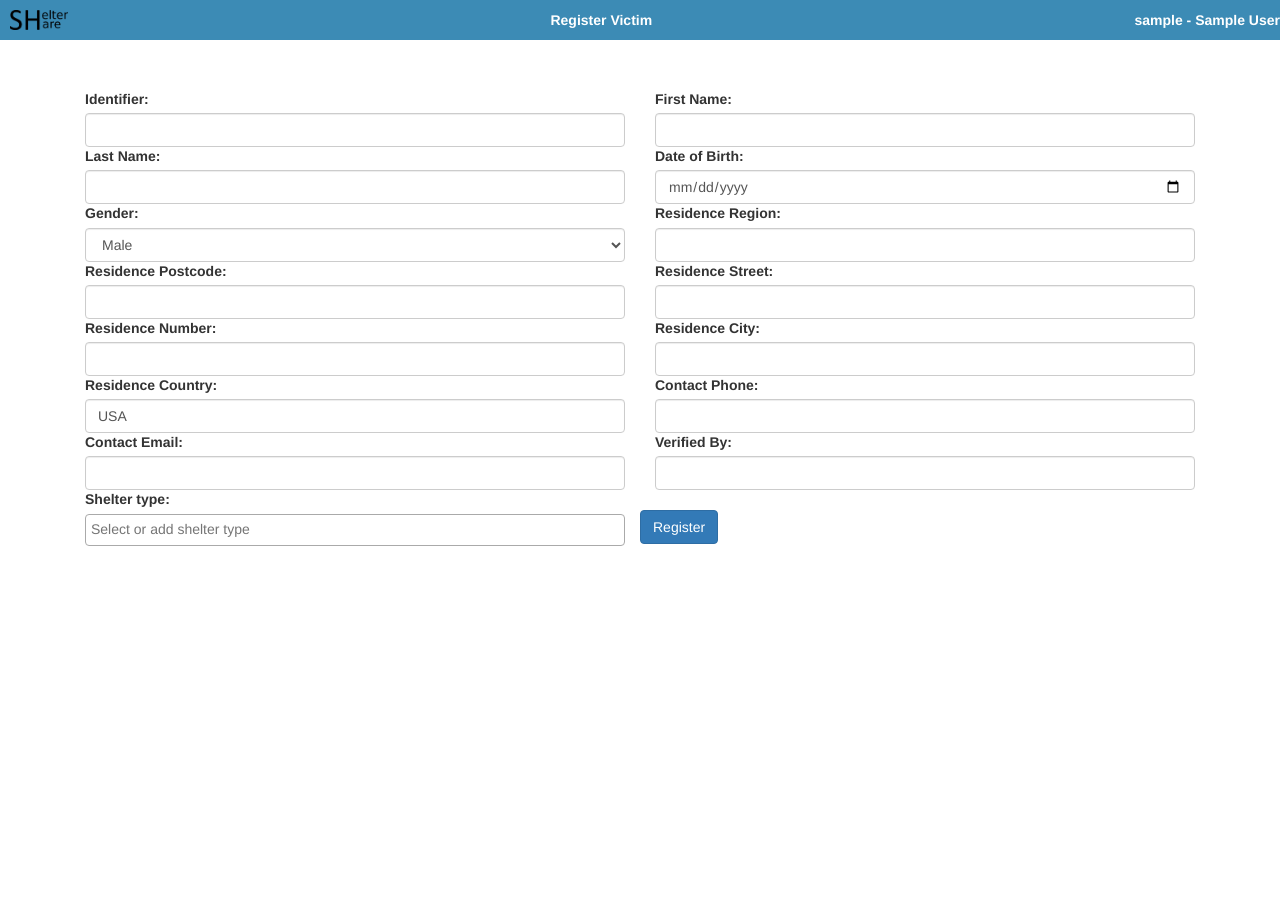
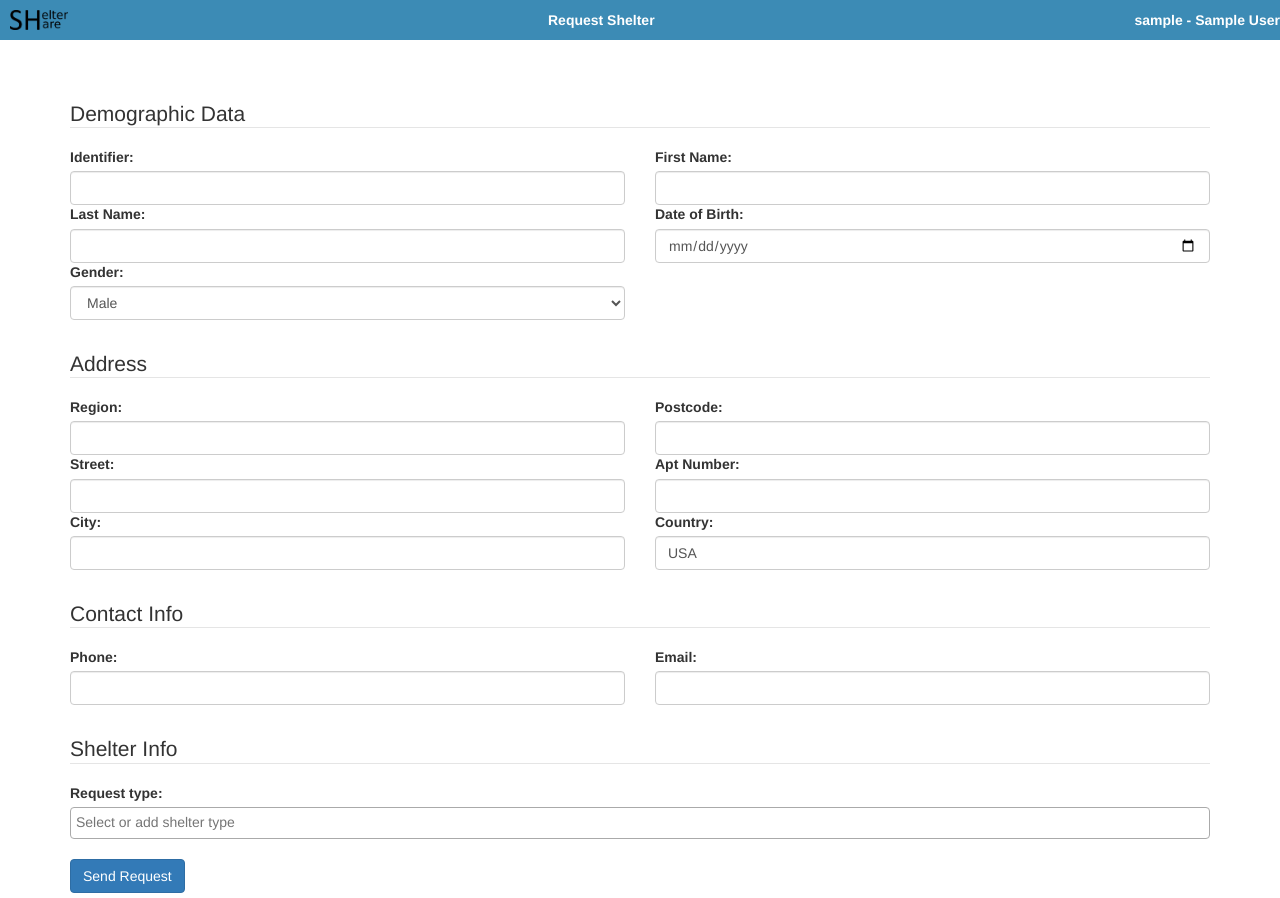
Before and after one commit to zsucic/sheltershare, a Django app: template shshproj/shshapp/templates/shshapp/registerVictim.html in a window 1280 px wide. Before the commit the page ends 546 px from the top, so only its background shows below. Run offline with Django 5.2, Linux system fonts and the light colour scheme; the template is opened without the code that fills it: values that come from a table or form of the project are taken from there, others are empty; the visitor is signed in with stand-in values (Sample User, id 1); data comes from the database, SQL or seed files in the repository; parts of the project's set-up code (start-up, migrations or seed data) failed here and were passed over; some libraries are stand-ins or nearby versions.

Commit message:
small fixes

```diff
--- a/shshproj/shshapp/templates/shshapp/login.html
+++ b/shshproj/shshapp/templates/shshapp/login.html
@@ -77,5 +77,11 @@
             </form>
         </div>
     </div>
+    <div class="bottom-links" style="text-align: center; margin-top: 20px;">
+        <p>
+            <a href="{% url 'register_victim' %}">Register as a Victim</a> |
+            <a href="{% url 'register_shelter_provider' %}">Register as a Shelter Provider</a>
+        </p>
+    </div>
 </body>
 </html>
--- a/shshproj/shshapp/templates/shshapp/registerVictim.html
+++ b/shshproj/shshapp/templates/shshapp/registerVictim.html
@@ -16,90 +16,123 @@
     <style>.btn-custom-spacing {
         margin-top: 20px; /* Adjust as needed */
     }
+        .border{
+        margin-top: 30px;
+        }
+        .container{
+        margin-top:0px;
+        }
     </style>
 </head>
 <body>
     <div class="header">
         <img src="{% static 'shshapp/logo.png' %}">
-        <strong>Register Victim</strong>
+        <strong>Request Shelter</strong>
         <strong>{{ user.username }} - {{ user.first_name }} {{ user.last_name }}</strong>
     </div>
-    <div class="container">
+    <div class="container mb-4">
+
+        <div class="form-group">
+
 
             <form method="post" action="{% url 'register_victim' %}" class="mt-4">
                 {% csrf_token %}
+
+                <!-- Demographic Data Section -->
+                <fieldset class="border p-3 mb-4">
+                    <legend class="w-auto px-2">Demographic Data</legend>
+                    <div class="row g-3">
                         <div class="col-md-6">
-                <label for="identifier">Identifier:</label>
+                            <label for="identifier" class="form-label">Identifier:</label>
                             <input type="text" class="form-control" id="identifier" name="victim.identifier" title="SSN, Driver's licence, Passport number...">
                         </div>
                         <div class="col-md-6">
-                <label for="first_name">First Name:</label>
+                            <label for="first_name" class="form-label">First Name:</label>
                             <input type="text" class="form-control" id="first_name" name="victim.first_name">
                         </div>
                         <div class="col-md-6">
-                <label for="last_name">Last Name:</label>
+                            <label for="last_name" class="form-label">Last Name:</label>
                             <input type="text" class="form-control" id="last_name" name="victim.last_name">
                         </div>
                         <div class="col-md-6">
-                <label for="date_of_birth">Date of Birth:</label>
+                            <label for="date_of_birth" class="form-label">Date of Birth:</label>
                             <input type="date" class="form-control" id="date_of_birth" name="victim.date_of_birth" required>
                         </div>
                         <div class="col-md-6">
-                <label for="gender">Gender:</label>
+                            <label for="gender" class="form-label">Gender:</label>
                             <select class="form-control" id="gender" name="victim.gender">
                                 {% for gender in genders %}
                                     <option value="{{ gender.id }}">{{ gender.description }}</option>
                                 {% endfor %}
                             </select>
                         </div>
+                    </div>
+                </fieldset>
+
+                <!-- Address Section -->
+                <fieldset class="border p-3 mb-4">
+                    <legend class="w-auto px-2">Address</legend>
+                    <div class="row g-3">
                         <div class="col-md-6">
-                <label for="residence_region">Residence Region:</label>
+                            <label for="residence_region" class="form-label">Region:</label>
                             <input type="text" class="form-control" id="residence_region" name="victim.residence_region">
                         </div>
                         <div class="col-md-6">
-                <label for="residence_postcode">Residence Postcode:</label>
+                            <label for="residence_postcode" class="form-label">Postcode:</label>
                             <input type="text" class="form-control" id="residence_postcode" name="victim.residence_postcode">
                         </div>
                         <div class="col-md-6">
-                <label for="residence_street">Residence Street:</label>
+                            <label for="residence_street" class="form-label">Street:</label>
                             <input type="text" class="form-control" id="residence_street" name="victim.residence_street">
                         </div>
                         <div class="col-md-6">
-                <label for="residence_number">Residence Number:</label>
+                            <label for="residence_number" class="form-label">Apt Number:</label>
                             <input type="text" class="form-control" id="residence_number" name="victim.residence_number">
                         </div>
                         <div class="col-md-6">
-                <label for="residence_city">Residence City:</label>
+                            <label for="residence_city" class="form-label">City:</label>
                             <input type="text" class="form-control" id="residence_city" name="victim.residence_city">
                         </div>
                         <div class="col-md-6">
-                <label for="residence_country">Residence Country:</label>
+                            <label for="residence_country" class="form-label">Country:</label>
                             <input type="text" class="form-control" id="residence_country" name="victim.residence_country" value="USA">
                         </div>
+                    </div>
+                </fieldset>
+
+                <!-- Contact Info Section -->
+                <fieldset class="border p-3 mb-4">
+                    <legend class="w-auto px-2">Contact Info</legend>
+                    <div class="row g-3">
                         <div class="col-md-6">
-                <label for="contact_phone">Contact Phone:</label>
+                            <label for="contact_phone" class="form-label">Phone:</label>
                             <input type="tel" class="form-control" id="contact_phone" name="victim.contact_phone">
                         </div>
                         <div class="col-md-6">
-                <label for="contact_email">Contact Email:</label>
+                            <label for="contact_email" class="form-label">Email:</label>
                             <input type="email" class="form-control" id="contact_email" name="victim.contact_email">
                         </div>
-             <div class="col-md-6">
-                <label for="verified_by">Verified By:</label>
-                <input type="text" class="form-control" id="verified_by" name="victim.verified_by">
                     </div>
-            <div class="col-md-6">
-                <label for="shelter_type">Shelter type:</label>
+                </fieldset>
+
+                <!-- Shelter Info Section -->
+                <fieldset class="border p-3 mb-4">
+                    <legend class="w-auto px-2">Shelter Info</legend>
+                    <div class="row g-3">
+                        <div class="col-md-12">
+                            <label for="shelter_type" class="form-label">Request type:</label>
                             <select class="form-control" id="shelter_type" name="victim.shelter_type" multiple="multiple">
                                 {% for shelter in shelter_request_types %}
                                     <option value="{{ shelter.id }}">{{ shelter.description }}</option>
                                 {% endfor %}
                             </select>
                         </div>
-             <div>
-                 <div class="mt-4">
-                    <button type="submit" class="btn btn-primary btn-custom-spacing">Register</button>
                     </div>
+                </fieldset>
+
+                <!-- Submit Button -->
+                <div class="d-grid">
+                    <button type="submit" class="btn btn-primary btn-custom-spacing">Send Request</button>
                 </div>
             </form>
     </div>
--- a/shshproj/shshapp/views.py
+++ b/shshproj/shshapp/views.py
@@ -21,7 +21,7 @@ fake = Faker()
 from django.contrib.auth import get_user_model
 from django.http import JsonResponse
 
-from django.contrib.auth.models import User
+from django.contrib.auth.models import User, Group
 
 def get_user_full_name(username):
     User = get_user_model()
@@ -368,7 +368,7 @@ def create_and_save_victim(request):
     residence_country = request.POST.get('victim.residence_country')
     contact_phone = request.POST.get('victim.contact_phone')
     contact_email = request.POST.get('victim.contact_email')
-    verified_by = request.POST.get('victim.verified_by')
+    #verified_by = request.POST.get('victim.verified_by') #we don't set verified_by until coordinator actually verifies...
     gender = VictimGender.objects.get(id=gender_code) if gender_code else None
     victim = Victim(
         identifier=identifier,
@@ -425,6 +425,8 @@ def register_shelter_provider(request):
             contact_email=contact_email
         )
 
+        shelterProviderGroup = Group.objects.get(name='ShelterProvider')
+        shelterProviderGroup.user_set.add(new_user)
         # Authenticate and log in the user
         user = authenticate(username=username, password=password)
         if user is not None:
```
Also changed, not shown: shshproj/shshproj/settings.py (+13 -13 lines). Lines whose indentation alone changed are shown as unchanged.
